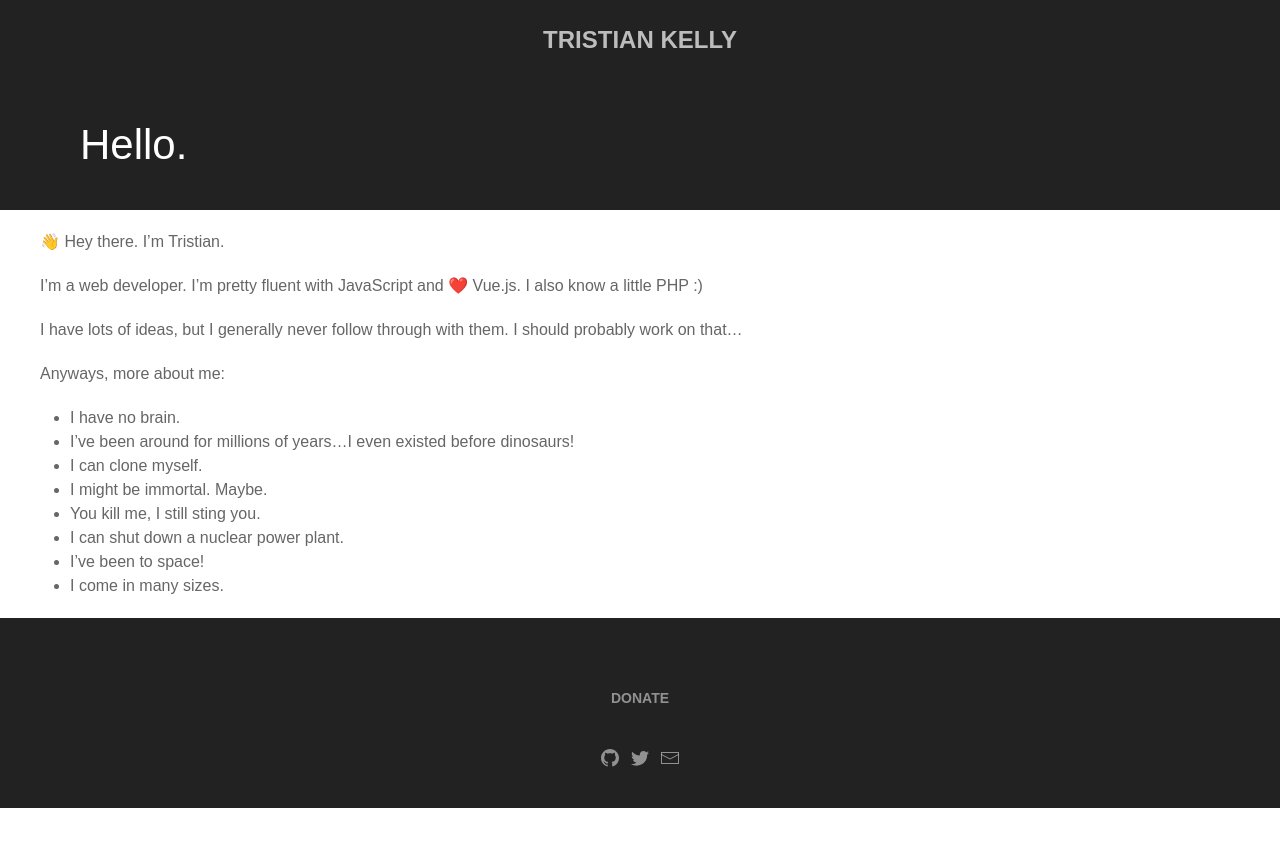
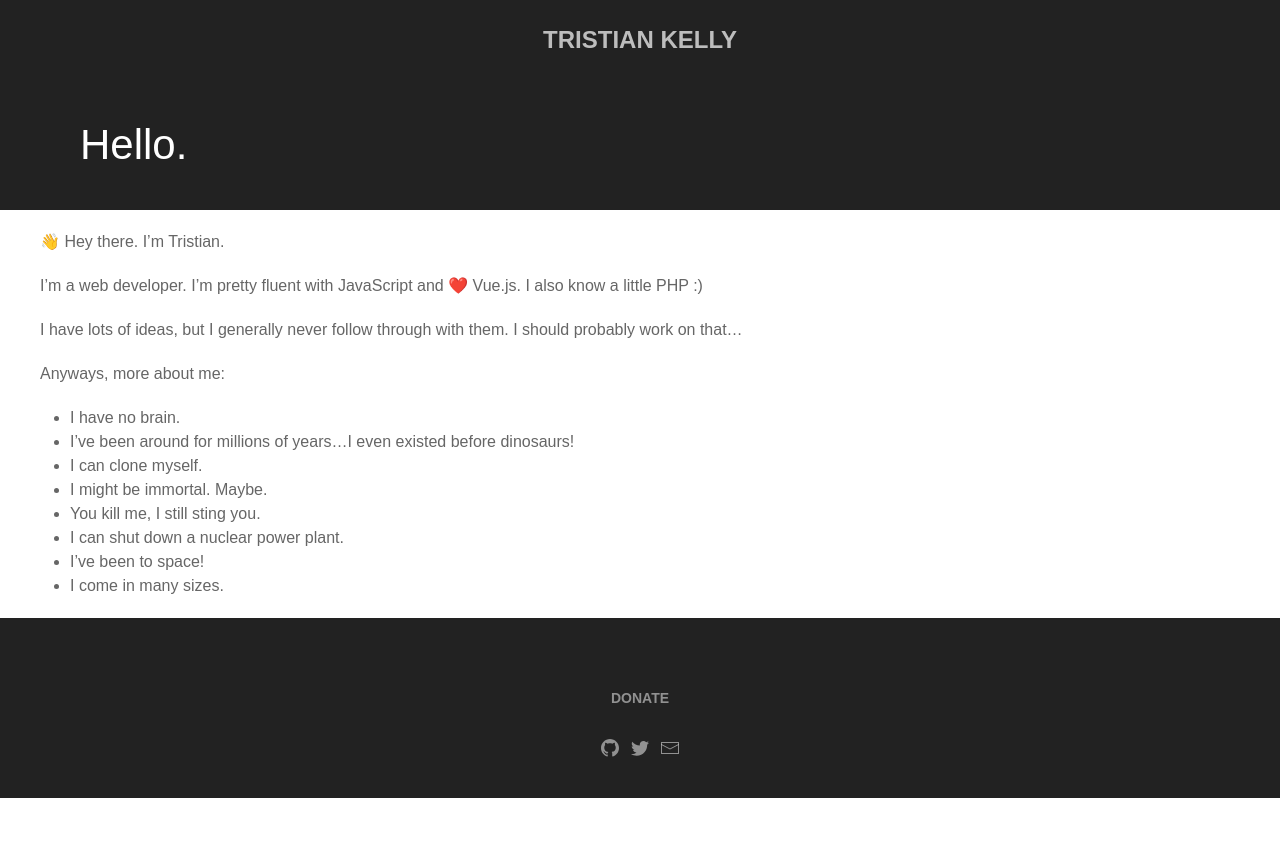
Before and after one commit to OrdinaryJellyfish/ordinaryjellyfish.github.io, a Jekyll site: the page built from index.md, in a window 1280 px wide. Shown: the top 847 px of the page. Built offline with Jekyll 4.4.1, drawn with Linux system fonts in a browser that asks for light colours; emoji names are drawn with the system emoji font; some web fonts are replaced.

Commit message:
remove margin

```diff
--- a/_includes/footer.html
+++ b/_includes/footer.html
@@ -1,6 +1,6 @@
 <footer class="uk-background-secondary uk-padding uk-light uk-panel uk-margin-top uk-flex uk-flex-bottom">
     <div class="uk-container">
-        <ul class="uk-navbar-nav uk-flex-center uk-margin-small-bottom">
+        <ul class="uk-navbar-nav uk-flex-center">
             <li><a href="/donate" class="uk-text-bold uk-text-uppercase">Donate</a></li>
         </ul>
         <ul class="uk-iconnav uk-flex-center">
```
